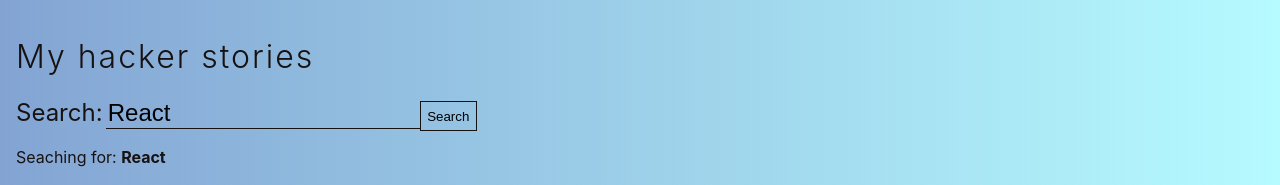
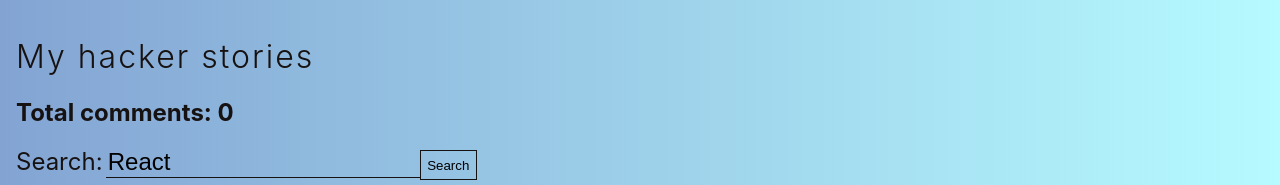
Before and after one commit to Avcajaraville/road-to-react, a React (Create React App) app: page / in a window 1280 px wide. Shown: the top 185 px of the page. Built offline with nearby package versions, Linux system fonts and the light colour scheme; no server answers.

Commit message:
Adding logs to measure performance & fix some performance issues

```diff
--- a/src/App.js
+++ b/src/App.js
@@ -4,12 +4,18 @@ import { ReactComponent as Check } from "./check.svg";
 const API_ENDPOINT = "https://hn.algolia.com/api/v1/search?query=";
 
 const useLocalStorageState = (key, initialValue) => {
+  const isMounted = React.useRef(false);
   const [value, setValue] = React.useState(
     localStorage.getItem(key) ?? initialValue
   );
 
   React.useEffect(() => {
-    localStorage.setItem(key, value);
+    if (!isMounted.current) {
+      isMounted.current = true;
+    } else {
+      console.log("SETTING LOCAL STORAGE");
+      localStorage.setItem(key, value);
+    }
   }, [key, value]);
 
   return [value, setValue];
@@ -98,16 +104,23 @@ const App = () => {
     setSeachTerm(event.target.value);
   };
 
-  const handleRemoveStories = (item) => {
+  const handleRemoveStories = React.useCallback((item) => {
     dispatchStories({
       type: "REMOVE_STORY",
       payload: item,
     });
-  };
+  }, []);
 
+  const getSumComments = (stories) =>
+    console.log("COMPUTING # COMMENTS") ||
+    stories.data.reduce((result, value) => (result += value.num_comments), 0);
+  const numComments = React.useMemo(() => getSumComments(stories), [stories]);
+
+  console.log("APP");
   return (
     <div className="container">
       <h1 className="h1">{title}</h1>
+      <h2>Total comments: {numComments}</h2>
       <SearchForm
         searchTerm={searchTerm}
         onSearchInput={handleSearchInputChange}
@@ -118,7 +131,9 @@ const App = () => {
       </p>
       {stories.isLoading && <p>Fetching data...</p>}
       {stories.isError && <p>Unexpected error!</p>}
-      <List list={stories.data} onRemove={handleRemoveStories} />
+      {!stories.isLoading && (
+        <List list={stories.data} onRemove={handleRemoveStories} />
+      )}
     </div>
   );
 };
@@ -168,7 +183,8 @@ const InputWithLabel = ({
   );
 };
 
-const List = ({ list, onRemove }) => {
+const List = React.memo(({ list, onRemove }) => {
+  console.log("LIST");
   return (
     <ul className="list">
       {list.map((item) => (
@@ -176,7 +192,7 @@ const List = ({ list, onRemove }) => {
       ))}
     </ul>
   );
-};
+});
 
 const Item = ({ item, onRemove }) => {
   return (
--- a/src/index.js
+++ b/src/index.js
@@ -6,9 +6,9 @@ import reportWebVitals from './reportWebVitals';
 
 const root = ReactDOM.createRoot(document.getElementById('root'));
 root.render(
-  <React.StrictMode>
+  // <React.StrictMode>
     <App />
-  </React.StrictMode>
+  // </React.StrictMode>
 );
 
 // If you want to start measuring performance in your app, pass a function
```
